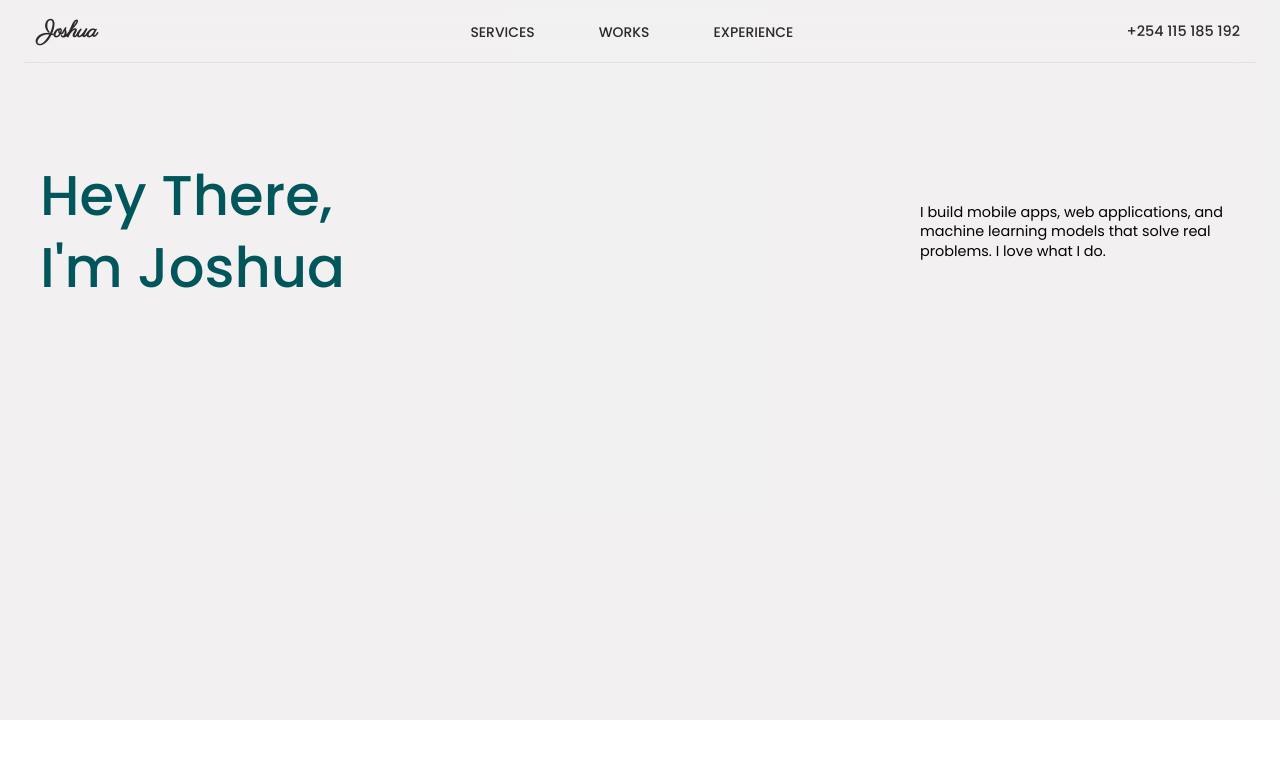
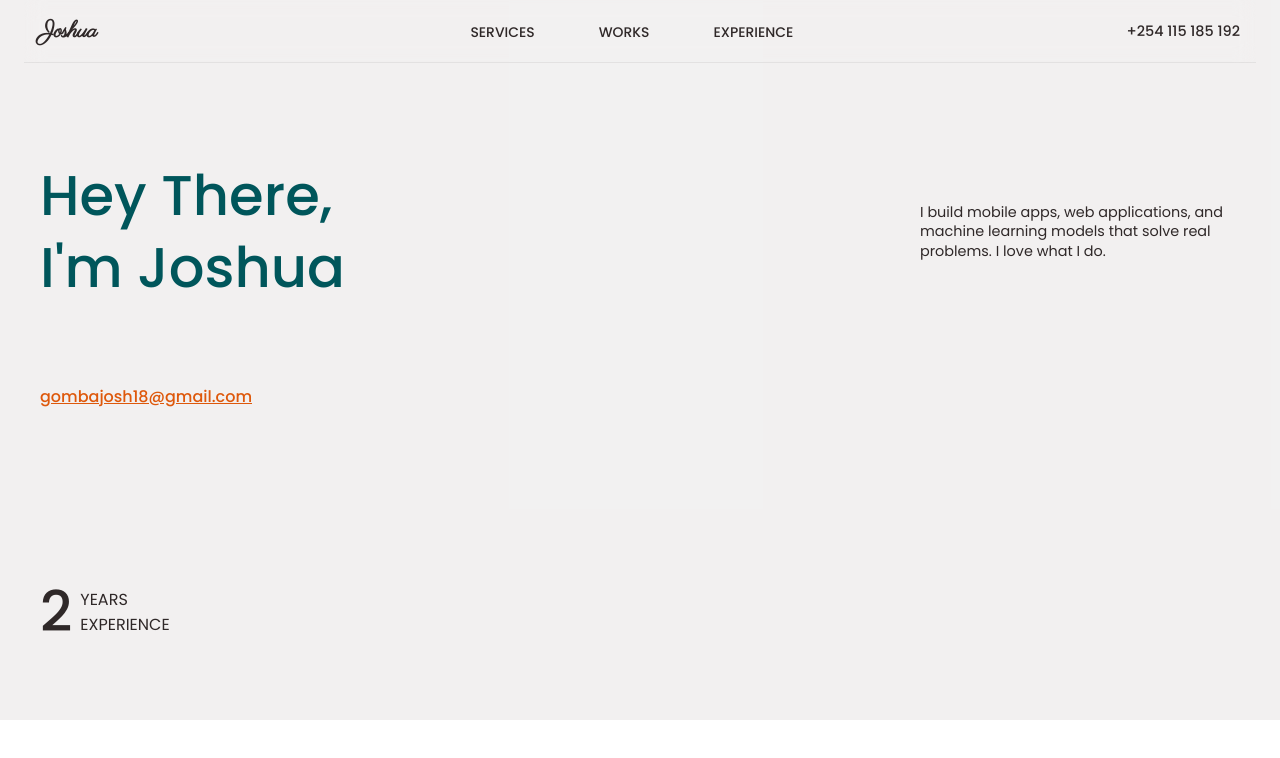
Before and after one commit to SamGombs20/NextPortfolio, a Next.js app: page / in a window 1280 px wide. Shown: the top 758 px of the page. Built offline with nearby package versions, Linux system fonts and the light colour scheme.

Commit message:
Update:Banner development

```diff
--- a/app/components/banner.tsx
+++ b/app/components/banner.tsx
@@ -7,6 +7,13 @@ export const Banner = () => {
                     <p className={style.intro_name}>Hey There, <br />I'm Joshua</p>
                     <p className={style.intro_desc}>I build mobile apps, web applications, and machine learning models that solve real problems. I love what I do.  </p>
                 </div>
+                <div className={style.email_container}>
+                    <p>gombajosh18@gmail.com</p>
+                </div>
+                <div className={style.experience_container}>
+                    <p className={style.years}>2</p>
+                    <p>YEARS <br />EXPERIENCE</p>
+                </div>
             </div>
         </div>
     );
--- a/app/globals.css
+++ b/app/globals.css
@@ -10,6 +10,7 @@
   --accent-green: #00565b;
   --text-primary: #f5f0e9;
   --text-secondary: #d4c9c2;
+  --accent-orange:#de580b;
 
 }
 
@@ -18,7 +19,7 @@
 
 body {
   background-color: white;
-  ;
+  color: var(--primary-dark);
   font-family: var(--font-poppins), sans-serif;
 }
 
--- a/app/styles/banner.module.css
+++ b/app/styles/banner.module.css
@@ -31,3 +31,21 @@
     line-height: 1.2rem;
     font-size: 0.9rem;
 }
+.email_container{
+    margin-top: 5rem;
+}
+.email_container p{
+    color: var(--accent-orange);
+    text-decoration: underline;
+    font-weight: 500;
+}
+.experience_container{
+    margin-top: 10rem;
+    display: flex;
+    align-items: center;
+    gap: 0.5rem;
+}
+.years{
+    font-size: 3.5rem;
+    font-weight: 500;
+}
```
